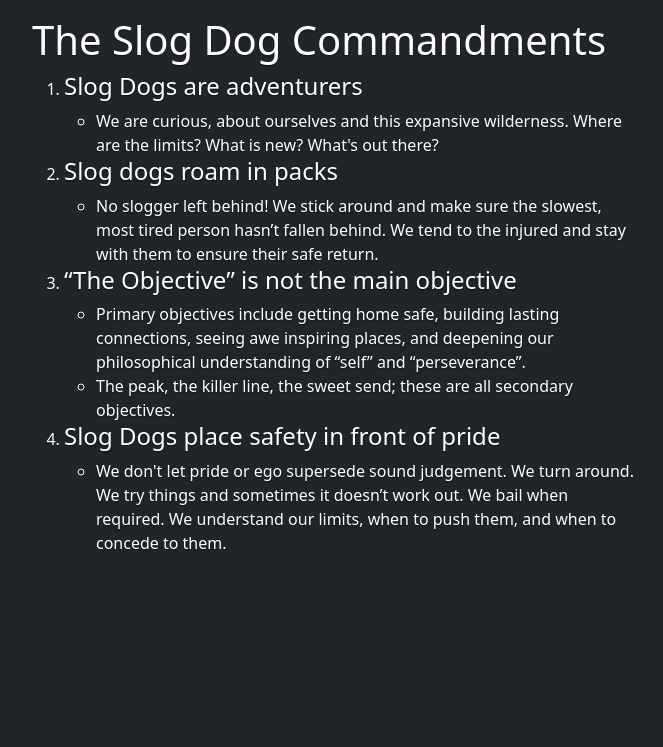
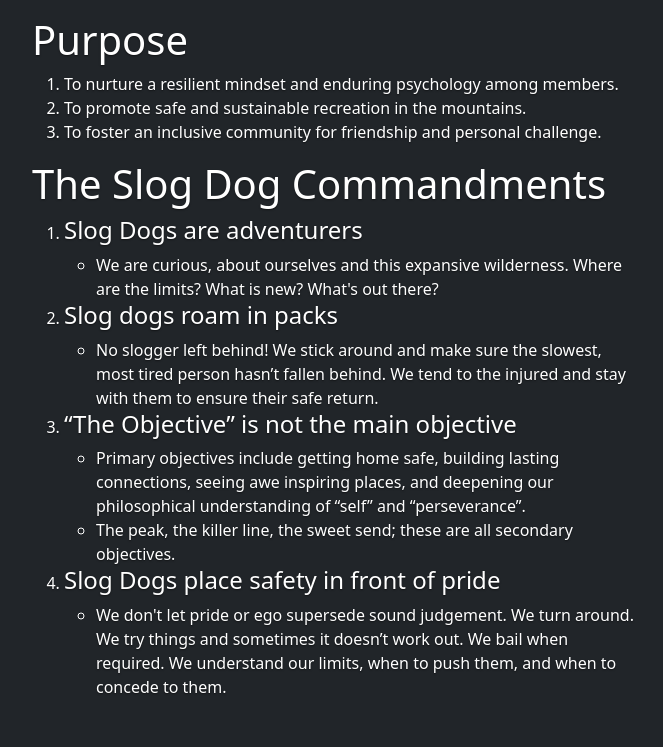
Before and after one commit to bergvel1/slogdogs, a Django app: page /mission/ in a window 1280 px wide. Shown: the part 88-835 px from the top of the page, without its empty margins (304-967 px from the left). Before the commit the page ends 638 px from the top, so only its background shows below. Run offline with Django 3.2, Linux system fonts and the light colour scheme; some libraries are stand-ins or nearby versions.

Commit message:
add purpose to mission page

```diff
--- a/templates/mission.html
+++ b/templates/mission.html
@@ -8,6 +8,13 @@
 
 
         <main class="px-3 text-start">
+            <h1>Purpose</h1>
+            <ol>
+                <li>To nurture a resilient mindset and enduring psychology among members.</li>
+                <li>To promote safe and sustainable recreation in the mountains.</li>
+                <li>To foster an inclusive community for friendship and personal challenge.</li>
+            </ol>
+
             <h1>The Slog Dog Commandments</h1>
             <ol>
                 <li><h4>Slog Dogs are adventurers</h4></li>
```
